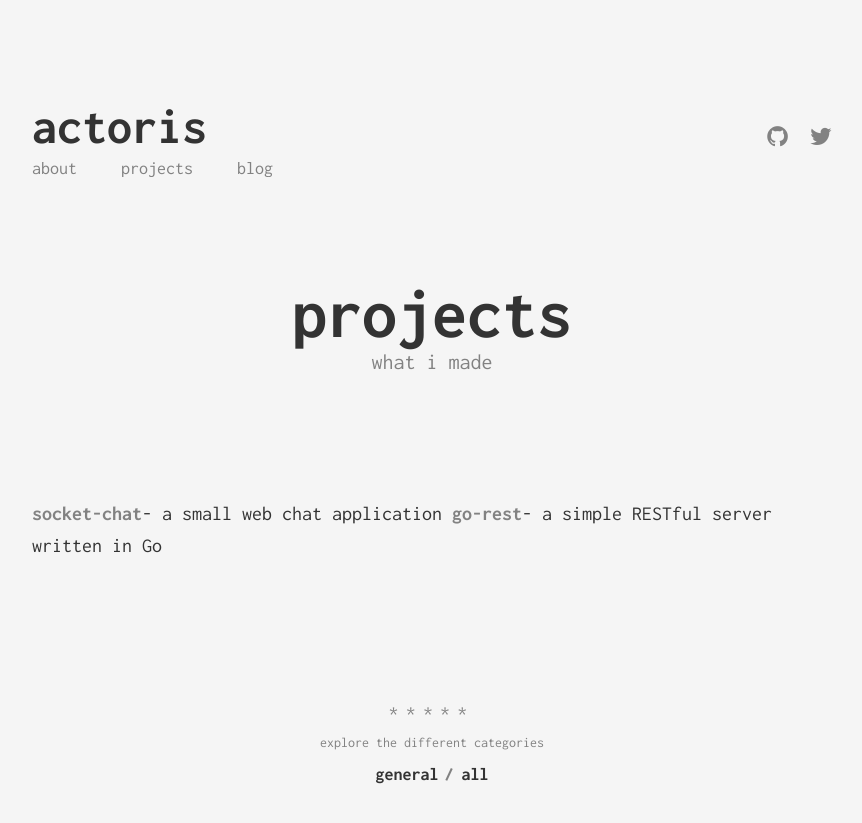
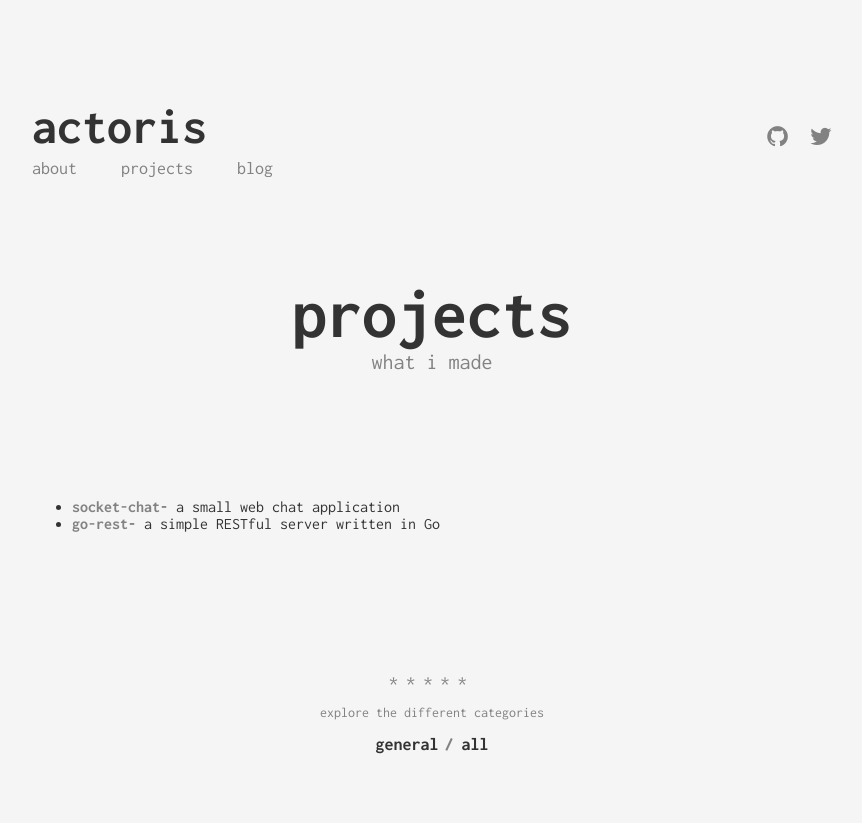
Before and after one commit to actoris/actoris.github.io, a Jekyll site: the page built from projects.md, in a window 1280 px wide. Shown: the top 823 px of the page, without its empty margins (208-1070 px from the left). Built offline with Jekyll 4.4.1, drawn with Linux system fonts in a browser that asks for light colours.

Commit message:
fix bullets

```diff
--- a/projects.md
+++ b/projects.md
@@ -5,5 +5,5 @@ subtitle: what i made
 permalink: /projects/
 ---
 
-[socket-chat](https://github.com/actoris/socket-chat)- a small web chat application
-[go-rest](https://github.com/actoris/go-rest)- a simple RESTful server written in Go
+* [socket-chat](https://github.com/actoris/socket-chat)- a small web chat application
+* [go-rest](https://github.com/actoris/go-rest)- a simple RESTful server written in Go
```
